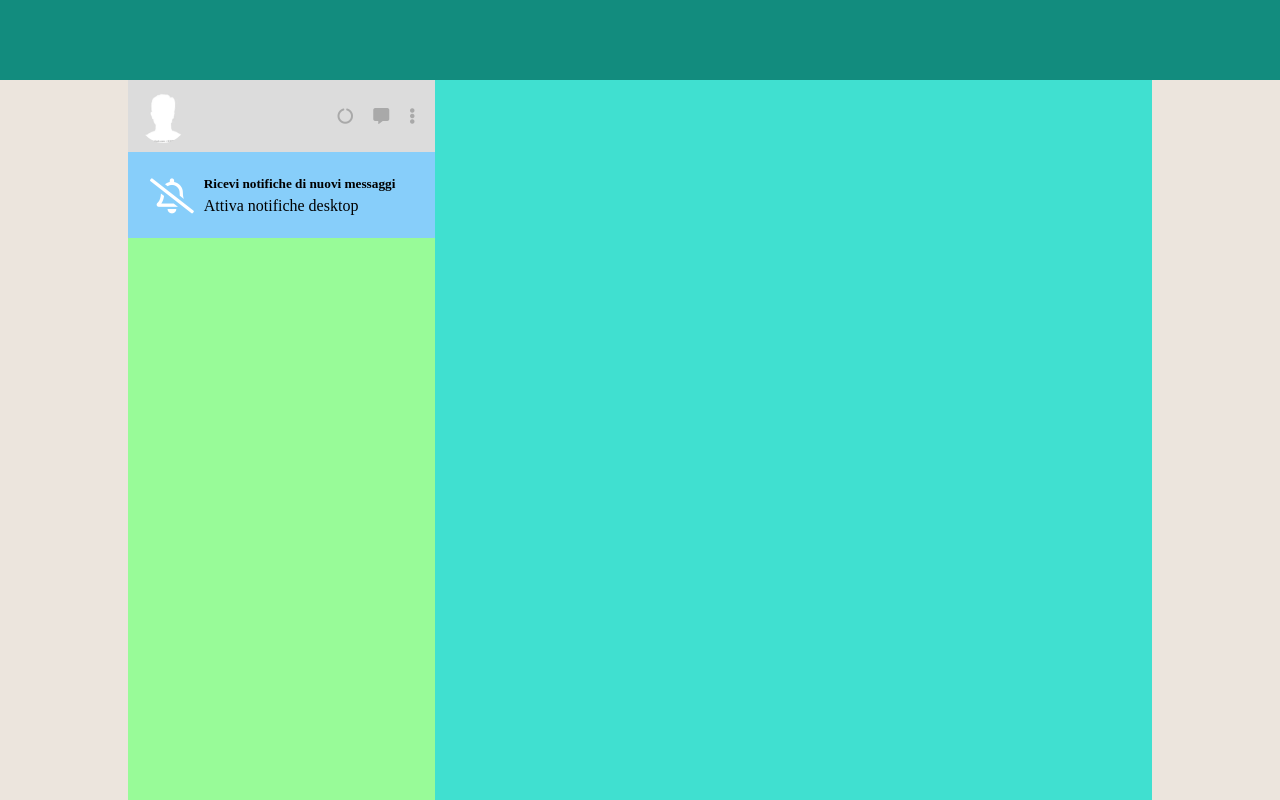
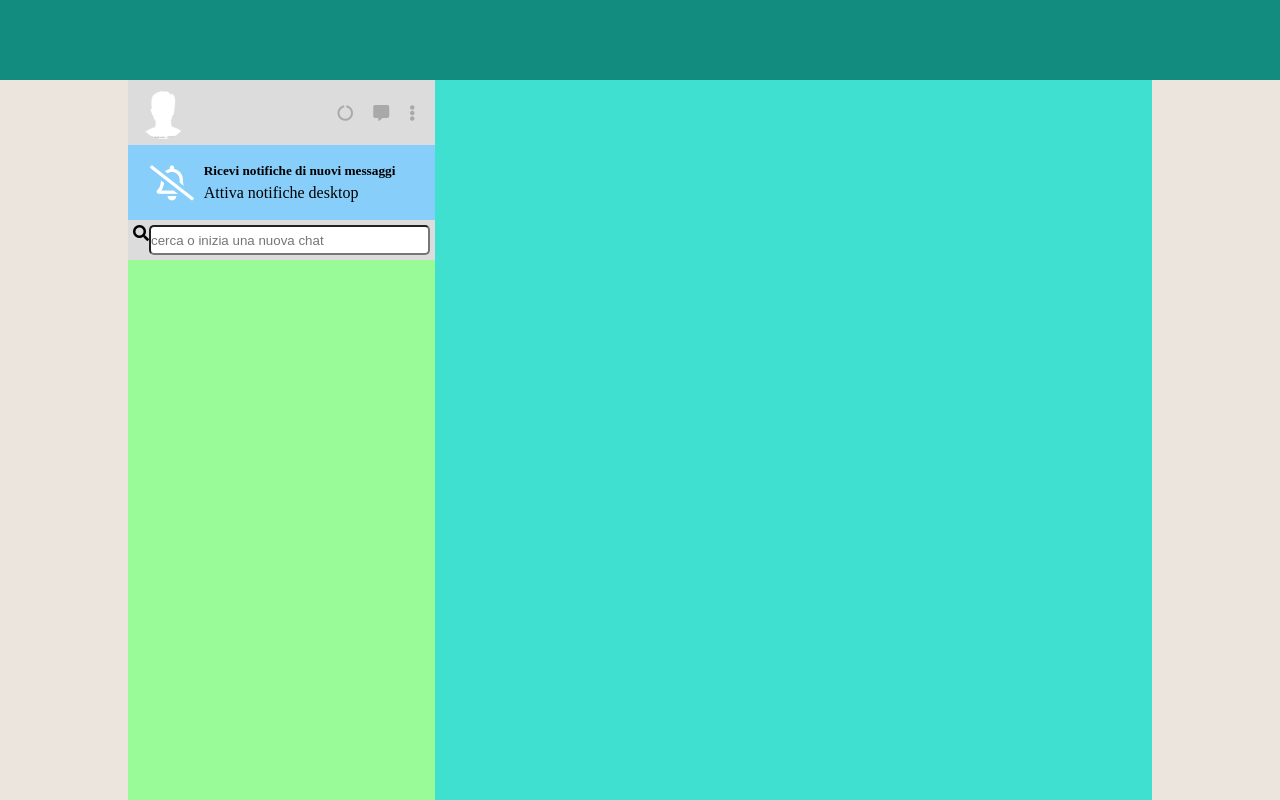
Before and after one commit to DavideLugli/js-html-css-boolzap, a plain HTML site: page index.html in a window 1280 px wide. Drawn offline with nearby package versions, Linux system fonts and the light colour scheme.

Commit message:
search bar no-style

```diff
--- a/css/style.css
+++ b/css/style.css
@@ -38,7 +38,7 @@ background-color: #ece5dd;
 
 .user-nav {
   padding: 10px;
-  height: 10%;
+  height: 65px;
   width: 100%;
   justify-content:space-between;
   align-items: center;
@@ -55,7 +55,7 @@ img.avatar {
 
 .notification-banner {
   padding: 12px;
-  height: 12%;
+  height: 75px;
   width: 100%;
   background-color: LightSkyBlue;
   align-items: center;
@@ -73,6 +73,17 @@ img.avatar {
 .notification-text h5 {
   padding-bottom: 5px;
 }
+.div-search {
+  background-color: Gainsboro;
+  height: 40px;
+  padding: 5px;
+  justify-content: flex-start;
+}
+input.search-chat {
+  height: 100%;
+  width: 100%;
+  border-radius: 5px;
+}
 .chat-wrapper {
   background-color: Turquoise;
   height: 100%;
--- a/index.html
+++ b/index.html
@@ -27,13 +27,15 @@
           </div>
         </div>
         <div class="notification-banner flex">
-
           <i class="far fa-bell-slash"></i>
-
-        <div class="notification-text">
-          <h5>Ricevi notifiche di nuovi messaggi</h5>
-          <p>Attiva notifiche desktop</p>
+          <div class="notification-text">
+            <h5>Ricevi notifiche di nuovi messaggi</h5>
+            <p>Attiva notifiche desktop</p>
+          </div>
         </div>
+        <div class="div-search flex">
+          <i class="fas fa-search"></i>
+<input class="search-chat" type="search" name="" value="" placeholder="cerca o inizia una nuova chat">
         </div>
       </div>
       <div class="chat-wrapper">
```
